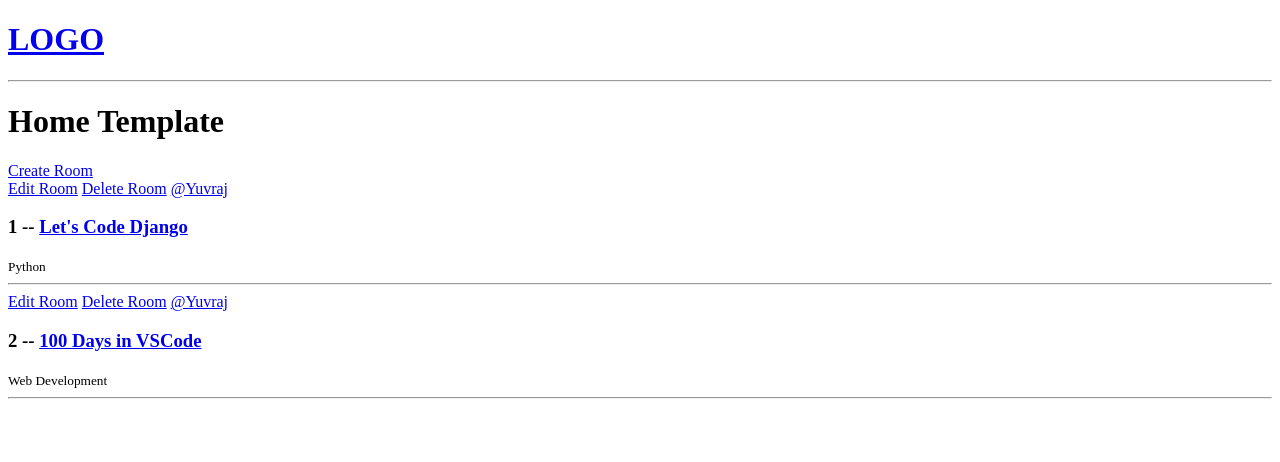
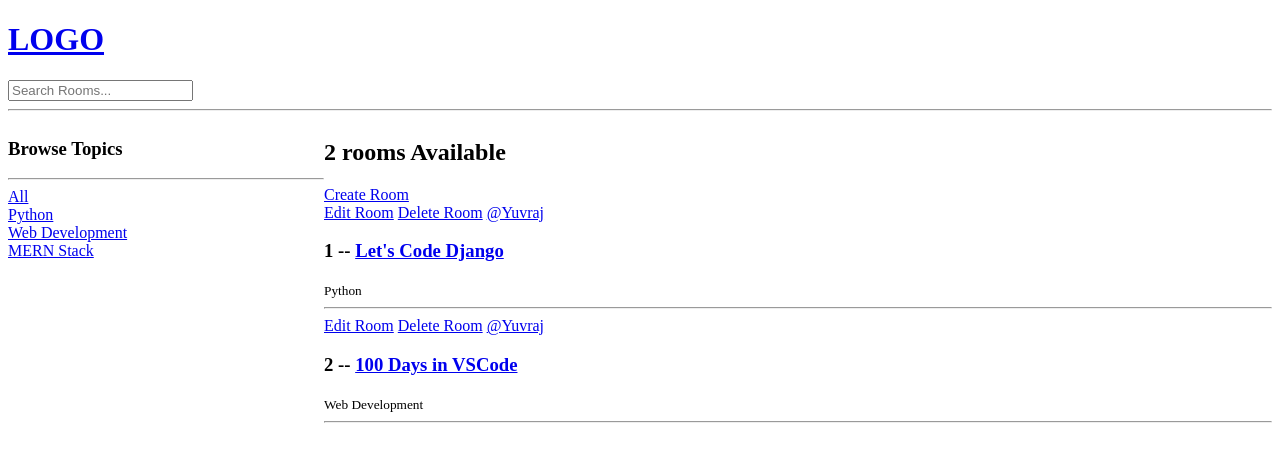
Before and after one commit to YuvrajChauhan1303/django-study-buddy, a Django app: page / in a window 1280 px wide. Shown: the top 462 px of the page. Run offline with Django 4.2, Linux system fonts and the light colour scheme; data comes from the database, SQL or seed files in the repository.

Commit message:
added search funcationality

```diff
--- a/base/templates/base/home.html
+++ b/base/templates/base/home.html
@@ -1,10 +1,36 @@
 {% extends "layout.html" %}
 
 {% block content %}
-<h1> Home Template </h1>
+
+<style>
+
+    .home-container{
+        display: grid;
+        grid-template-columns: 1fr 3fr;
+
+    }
+
+</style>
+
+
+<div class = "home-container">
+    <div>
+        <h3> Browse Topics </h3>
+        <hr>
 
         <div>
+            <a href="{% url 'home' %}">All</a>
+        </div>
 
+        {% for topic in topics %}
+            <div>
+                <a href="{% url 'home' %}?q={{topic.name}}">{{topic.name}}</a>
+            </div>
+        {% endfor %}
+    </div>
+
+    <div>
+        <h2>{{room_count}} rooms Available</h2>
         <a href="{% url 'create-room' %}">Create Room</a>
 
         <div>
@@ -22,4 +48,7 @@
 
         </div>
     </div>
+
+
+</div>
 {% endblock %}
--- a/base/views.py
+++ b/base/views.py
@@ -1,5 +1,6 @@
 from django.shortcuts import render, redirect
-from .models import Room
+from django.db.models import Q
+from .models import Room, Topic
 from .forms import RoomForm
 
 # from django.http import HttpResponse
@@ -13,8 +14,13 @@ from .forms import RoomForm
 
 # Create your views here.
 def Home(request):
-    rooms = Room.objects.all()
-    context = {'rooms' : rooms}
+    q = request.GET.get('q') if request.GET.get('q') != None else ''
+    rooms = Room.objects.filter(Q(topic__name__icontains = q) | Q(name__icontains=q) | Q(desc__icontains=q))
+
+    topics = Topic.objects.all()
+    room_count = rooms.count()
+
+    context = {'rooms' : rooms, 'topics' : topics, 'room_count' : room_count}
     return render(request, 'base/home.html', context)
 
 def Rooms(request, pk):
--- a/templates/navbar.html
+++ b/templates/navbar.html
@@ -3,4 +3,9 @@
         <h1> LOGO </h1>
     </a>
 </div>
+
+<form method="GET" action="{% url 'home' %}">
+    <input type="text" name="q" placeholder="Search Rooms..." />
+</form>
+
 <hr>
```
Lines whose indentation alone changed are shown as unchanged.
